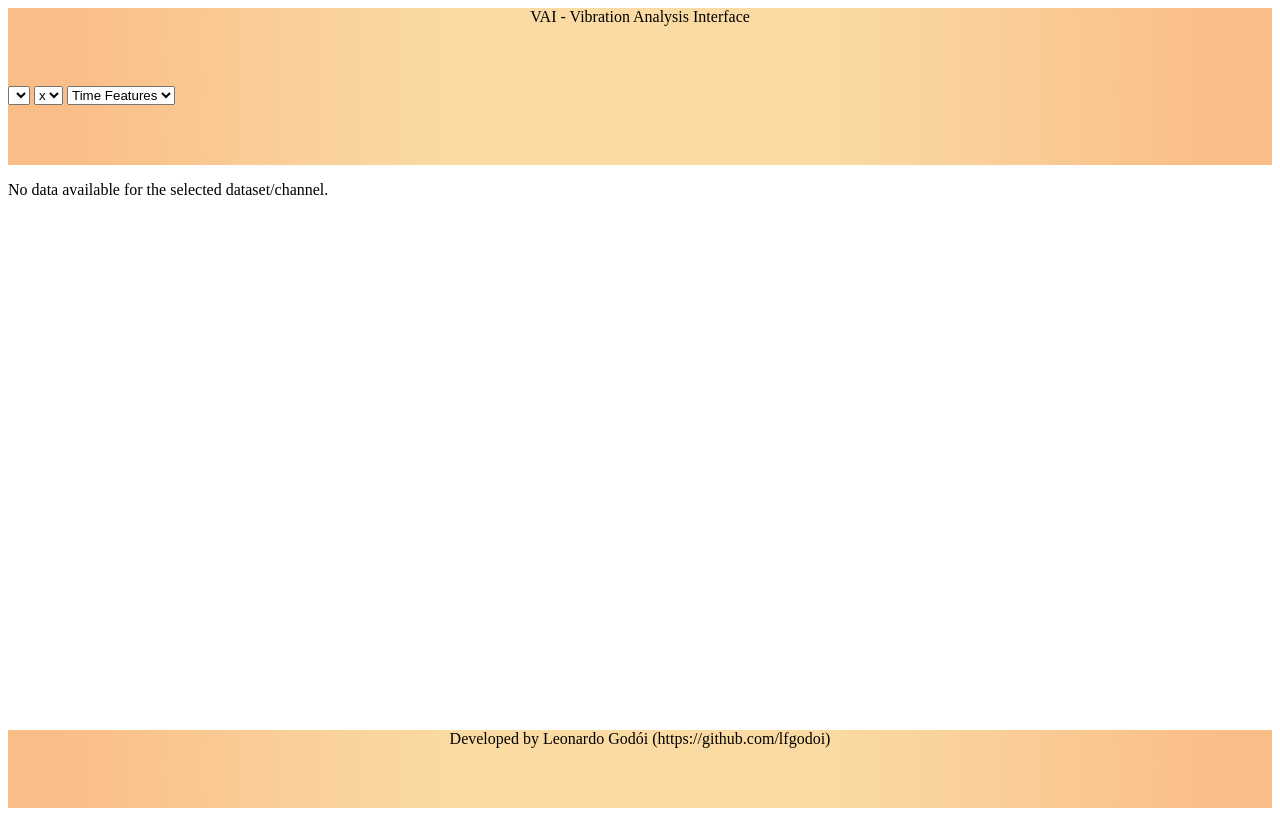
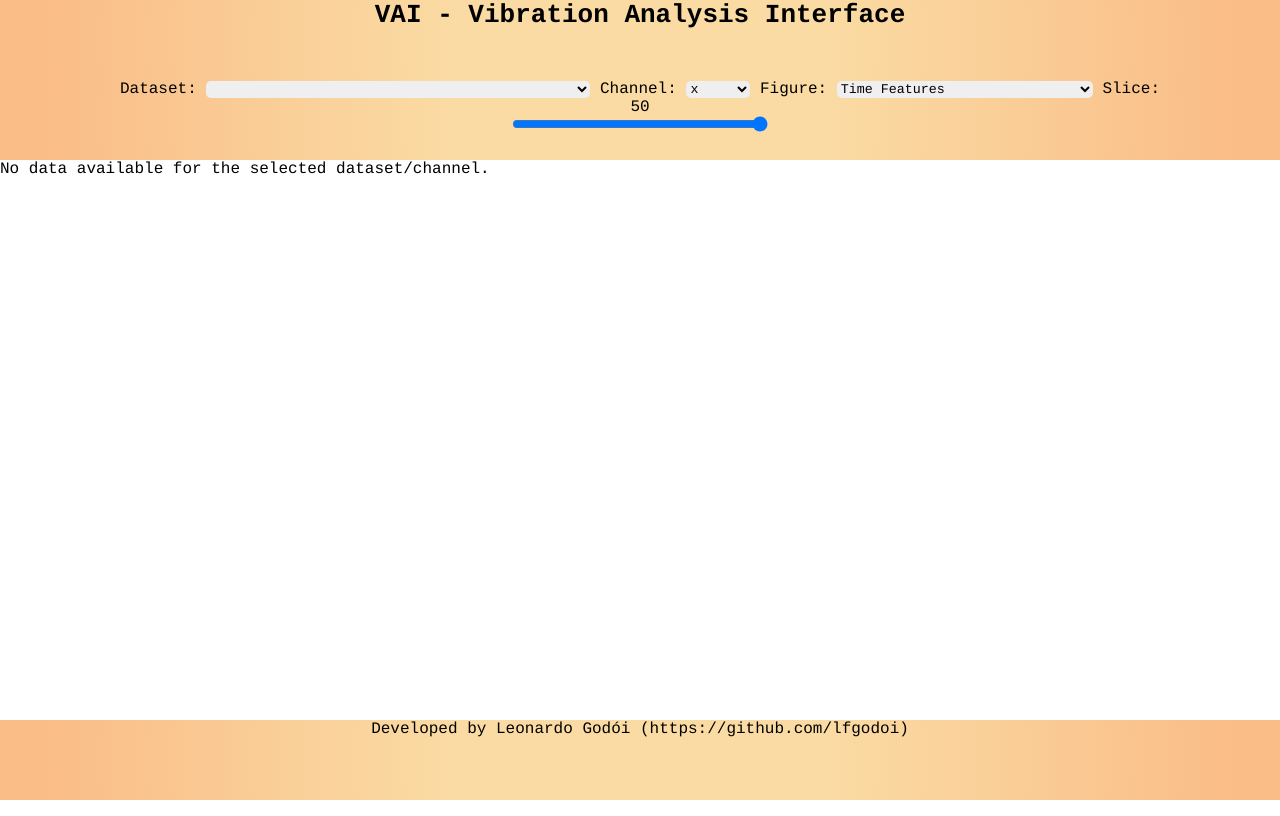
Before and after one commit to SAnupam-lab/vibration-analysis-interface, a FastAPI app: page /dashboard/ in a window 1280 px wide. Run offline with FastAPI, Linux system fonts and the light colour scheme; data that the repository does not hold is empty; some libraries are stand-ins or nearby versions.

Commit message:
Slice slider added

```diff
--- a/app/main.py
+++ b/app/main.py
@@ -37,4 +37,4 @@ app.mount("/static", StaticFiles(directory="sources/templates/static"), name="st
 
 # Running the application
 if __name__ == "__main__":
-    uvicorn.run("main:app", reload=True)
+    uvicorn.run("main:app", debug=True)
--- a/app/sources/classes/visualization.py
+++ b/app/sources/classes/visualization.py
@@ -58,7 +58,7 @@ class Visualization:
 
     # Figures generation
     def run(self, processing, figure):
-        if figure == "time_features":
+        if figure == "time-features":
             self.plot_time_features(processing.time_features)
         elif figure == "spectrum":
             self.plot_spectrum(processing.frequency_features)
--- a/app/sources/routers/analysis.py
+++ b/app/sources/routers/analysis.py
@@ -20,10 +20,11 @@ async def run_analysis(request: Request):
     form = await request.form()
     try:
         data = jsonable_encoder(form)
-        dataset_id = data["dataset_id"]
+        print(data)
+        dataset_id = data["datasetId"]
         channel = data["channel"]
-        slice_start = float(data["slice_start"])
-        slice_end = float(data["slice_end"])
+        slice_start = float(data["sliceStart"])
+        slice_end = float(data["sliceEnd"])
         figure = data["figure"]
         dao = DAO(dataset_id, channel)
         sampling_frequency = dao.read_sampling_frequency()
--- a/app/sources/templates/pages/index.html
+++ b/app/sources/templates/pages/index.html
@@ -2,23 +2,31 @@
 {% block content %}
 
     <div class="header">
-        VAI - Vibration Analysis Interface
+        <h4>VAI - Vibration Analysis Interface</h4>
     </div>
     <div class="options">
-        <select name="datasets" id="datasets">
+        Dataset:
+        <select name="datasets" class="select-datasets" id="datasets">
             {% for key, value in datasets.items() %}
                 <option value={{ key }}>{{ value }}</option>
             {% endfor %}
         </select>
-        <select name="channels" id="channels">
+        Channel:
+        <select name="channels" class="select-channels" id="channels">
             <option value="x">x</option>
             <option value="y">y</option>
             <option value="z">z</option>
         </select>
-        <select name="figures" id="figures">
-            <option value="time_features">Time Features</option>
+        Figure:
+        <select name="figures" class="select-figures" id="figures">
+            <option value="time-features">Time Features</option>
             <option value="spectrum">Spectrum</option>
         </select>
+        Slice:
+        <div class="div-slice">
+            <p>50</p>
+            <input type="range" min="1" max="100" value="100" class="slider-slice" id="slice-end">
+        </div>
     </div>
     <div class="figure" id="figure">
         Figure
--- a/app/sources/templates/static/functions.js
+++ b/app/sources/templates/static/functions.js
@@ -1,15 +1,16 @@
 // Figure update
 function showFigure() {
-    var dataset = $("#datasets").val();
+    var datasetId = $("#datasets").val();
     var channel = $("#channels").val();
     var figure = $("#figures").val();
+    var sliceEnd = $("#slice-end").val();
     $.ajax({
         url : '/analysis',
         type : 'POST',
-        data : { dataset_id: dataset,
+        data : { datasetId: datasetId,
                  channel: channel,
-                 slice_start: 10,
-                 slice_end: 90,
+                 sliceStart: 0,
+                 sliceEnd: sliceEnd,
                  figure: figure },
         success: function(data) {
             var slot = document.getElementById("figure");
--- a/app/sources/templates/static/styles.css
+++ b/app/sources/templates/static/styles.css
@@ -6,21 +6,30 @@
     --grad3: rgba(250,189,136,1) 92%
 }
 
-/* General */
+/* Global styles */
+html * {
+    font-family: Courier !important;
+    margin: 0;
+    padding: 0;
+}
+
+/* All sections */
 .header, .options, .footer {
     background: var(--grad1);
     background: radial-gradient(circle, var(--grad2), var(--grad3));
 }
 
-/* Cabeçalho */
+/* Header */
 .header {
     height: 10%;
     text-align: center;
+    font-size: 26px;
 }
 
 /* Options area */
 .options {
     height: 10%;
+    text-align: center;
 }
 
 /* Figure area */
@@ -34,3 +43,29 @@
     height: 10%;
     text-align: center;
 }
+
+/* Select menus */
+select {
+    border-radius: 5px;
+    border: none;
+}
+
+/* Dataset select */
+.select-datasets {
+    width: 30%;
+}
+
+/* Channel select */
+.select-channels {
+    width: 5%;
+}
+
+/* Figure select */
+.select-figures {
+    width: 20%;
+}
+
+/* Slice slider */
+.slider-slice {
+    width: 20%;
+}
```
